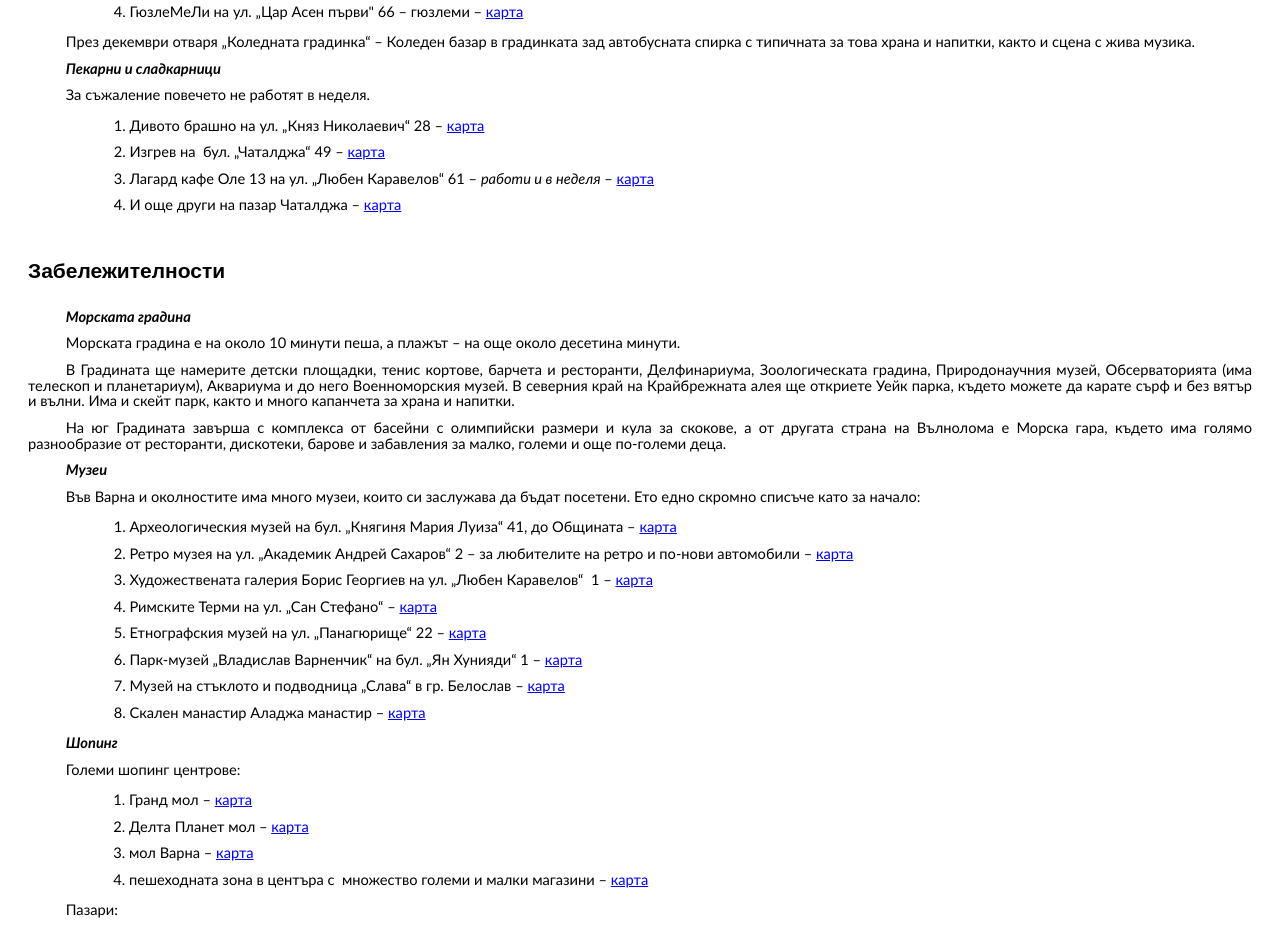
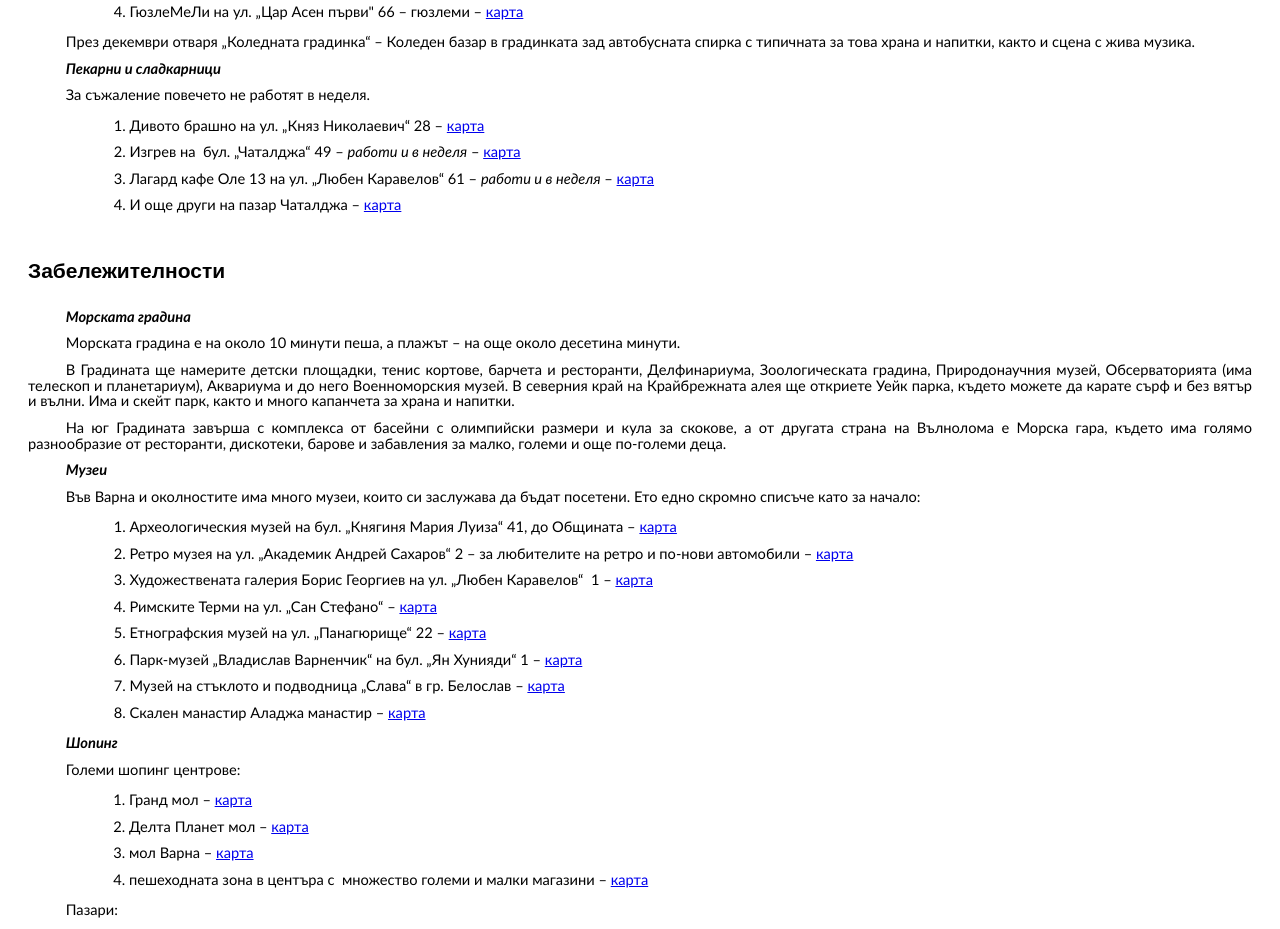
Before and after one commit to tyrmyk/home-1, a plain HTML site: page index.html in a window 1280 px wide. Shown: the part 3667-4596 px from the top of the page. Drawn offline with Linux system fonts and the light colour scheme.

Commit message:
Update index.html

```diff
--- a/index.html
+++ b/index.html
@@ -634,7 +634,7 @@
 
         <li>Дивото брашно на ул. &bdquo;Княз Николаевич&ldquo; 28 &ndash; <a href="https://maps.app.goo.gl/CyyBE7VDGyd9GmZV6">карта</a></li>
 
-        <li>Изгрев на &nbsp;бул. &bdquo;Чаталджа&ldquo; 49 &ndash; <a href="https://maps.app.goo.gl/mJPHNKB15CM44jj76">карта</a></li>
+        <li>Изгрев на &nbsp;бул. &bdquo;Чаталджа&ldquo; 49 &ndash; <em>работи и в неделя</em> &ndash; <a href="https://maps.app.goo.gl/mJPHNKB15CM44jj76">карта</a></li>
 
         <li>Лагард кафе Оле 13 на ул. &bdquo;Любен Каравелов&ldquo; 61 &ndash; <em>работи и в неделя</em> &ndash; <a href="https://maps.app.goo.gl/pWJzqarQoNERg7kD7">карта</a></li>
 
```
